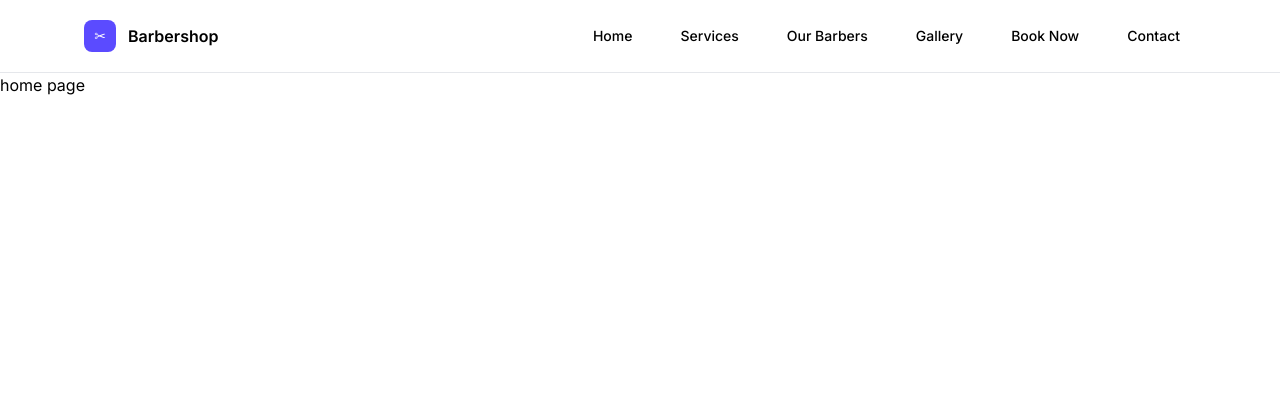
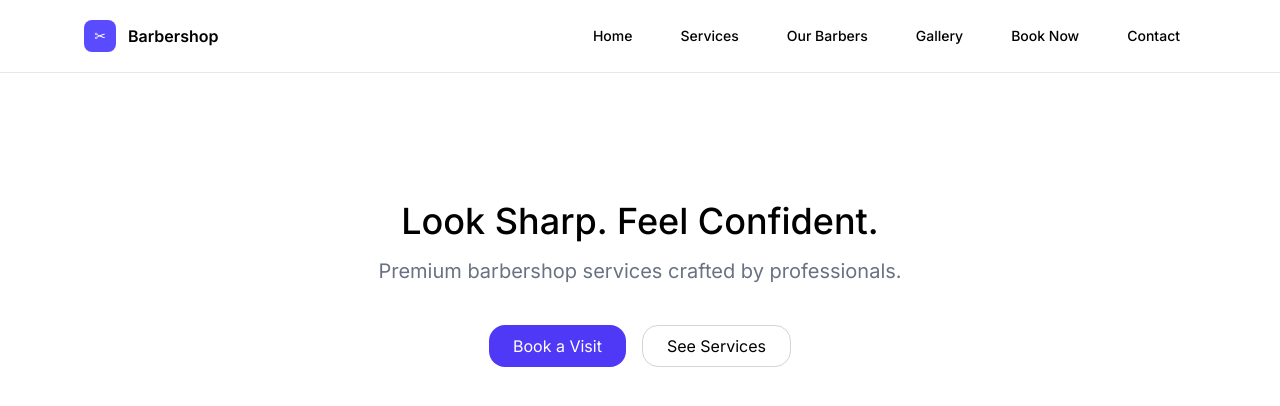
Before and after one commit to marwoz01/barbershop, a Next.js app in the folder client-app/: page / in a window 1280 px wide. Shown: the top 406 px of the page. Built offline with nearby package versions, Linux system fonts and the light colour scheme.

Commit message:
Created HomeSection

```diff
--- a/client-app/src/app/page.tsx
+++ b/client-app/src/app/page.tsx
@@ -1,3 +1,8 @@
+import HomeSection from "@/components/sections/HomeSection";
 export default function Home() {
-  return <p>home page</p>;
+  return (
+    <>
+      <HomeSection />
+    </>
+  );
 }
--- a/client-app/src/components/sections/HomeSection.tsx
+++ b/client-app/src/components/sections/HomeSection.tsx
@@ -0,0 +1,21 @@
+export default function HomeSection() {
+  return (
+    <section
+      id="home"
+      className="flex flex-col items-center justify-center text-center py-30"
+    >
+      <h1 className="text-4xl font-medium py-2">Look Sharp. Feel Confident.</h1>
+      <h2 className="text-xl text-gray-500 py-2">
+        Premium barbershop services crafted by professionals.
+      </h2>
+      <div className="flex gap-4 py-8">
+        <button className="bg-indigo-600 text-white px-6 py-2 rounded-2xl cursor-pointer hover:bg-indigo-500">
+          Book a Visit
+        </button>
+        <button className="px-6 py-2 rounded-2xl border border-gray-300 cursor-pointer hover:border-gray-400">
+          See Services
+        </button>
+      </div>
+    </section>
+  );
+}
```
